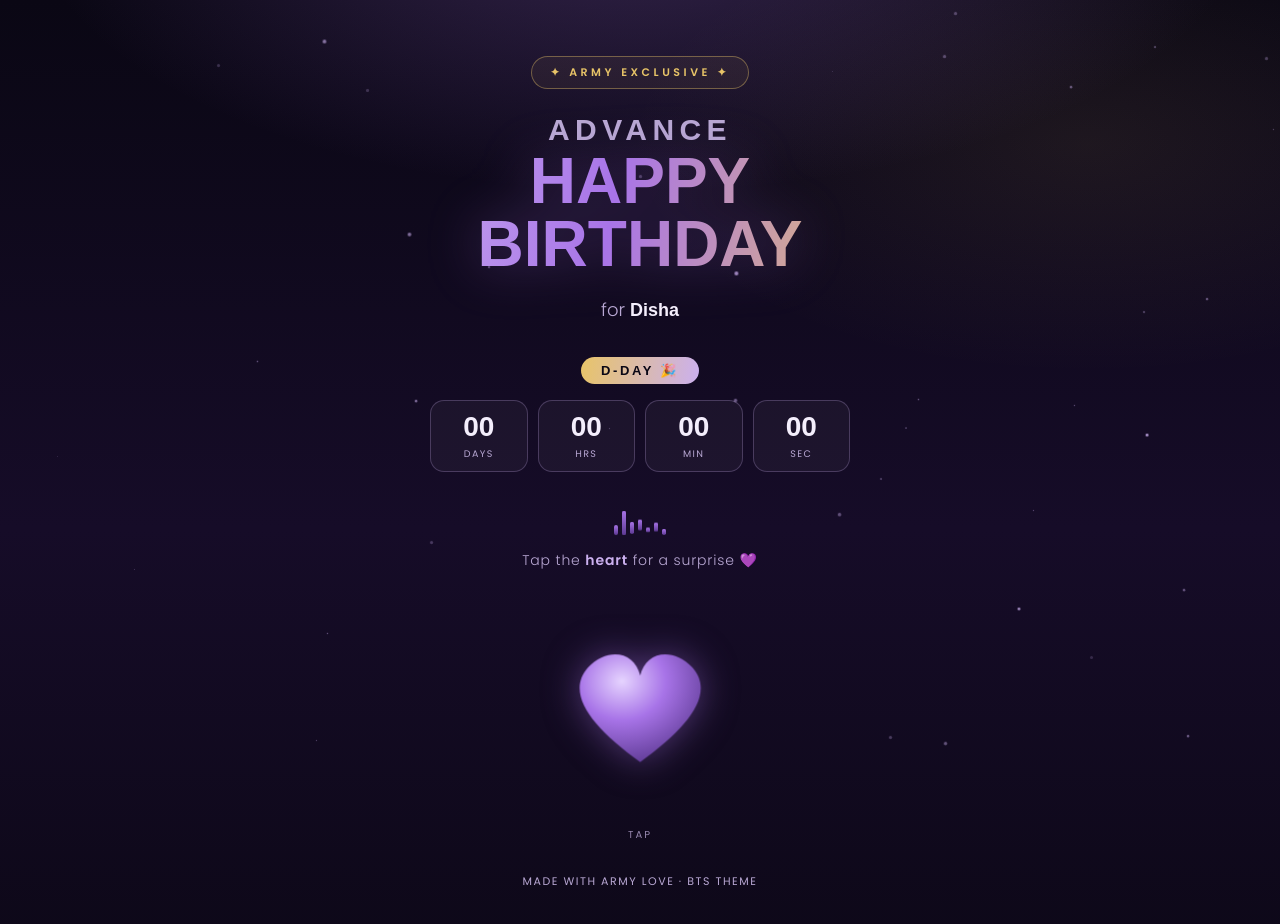
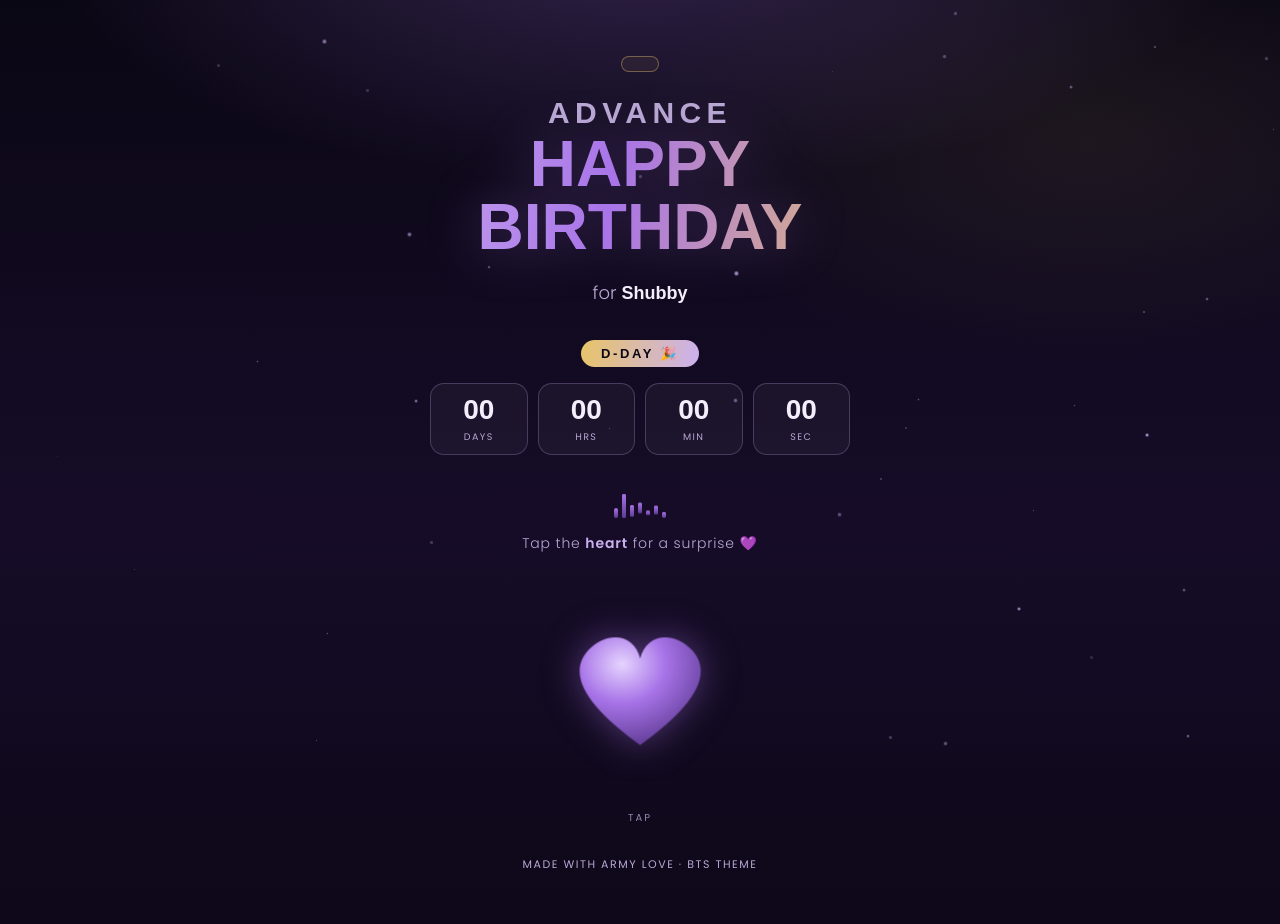
Before and after one commit to har7655788-eng/happy-birthday3, a plain HTML site: page index.html in a window 1280 px wide. Drawn offline with Linux system fonts and the light colour scheme; a web font is replaced by a local one.

Commit message:
Update index.html

```diff
--- a/index.html
+++ b/index.html
@@ -707,14 +707,14 @@
 <div id="stage-bg"></div>
 
 <main class="container">
-  <div class="eyebrow">✦ Army Exclusive ✦</div>
+  <div class="eyebrow"></div>
 
   <h1 class="headline">
     <span class="line1">Advance</span>
     <span class="line2">Happy Birthday</span>
   </h1>
 
-  <p class="for-line">for <span class="name">Disha</span></p>
+  <p class="for-line">for <span class="name">Shubby</span></p>
 
   <div class="dday-badge" id="ddayBadge">D-7</div>
 
@@ -790,7 +790,7 @@
   <!-- Scene 3: Final message -->
   <section class="scene" id="scene-message">
     <div class="final-emoji">🎉💜🎂</div>
-    <h2 class="final-title">Happy Birthday,<br><span class="name">Disha</span>!</h2>
+    <h2 class="final-title">Happy Birthday,<br><span class="name">Shubby</span>!</h2>
 
     <div class="final-card">
       <p>
@@ -816,7 +816,7 @@
         </ol>
       </div>
 
-      <div class="signoff">Haengbokhan sam doeseyo 💜 — 디샤 </div>
+      <div class="signoff">Haengbokhan sam doeseyo </div>
     </div>
   </section>
 </div>
```
